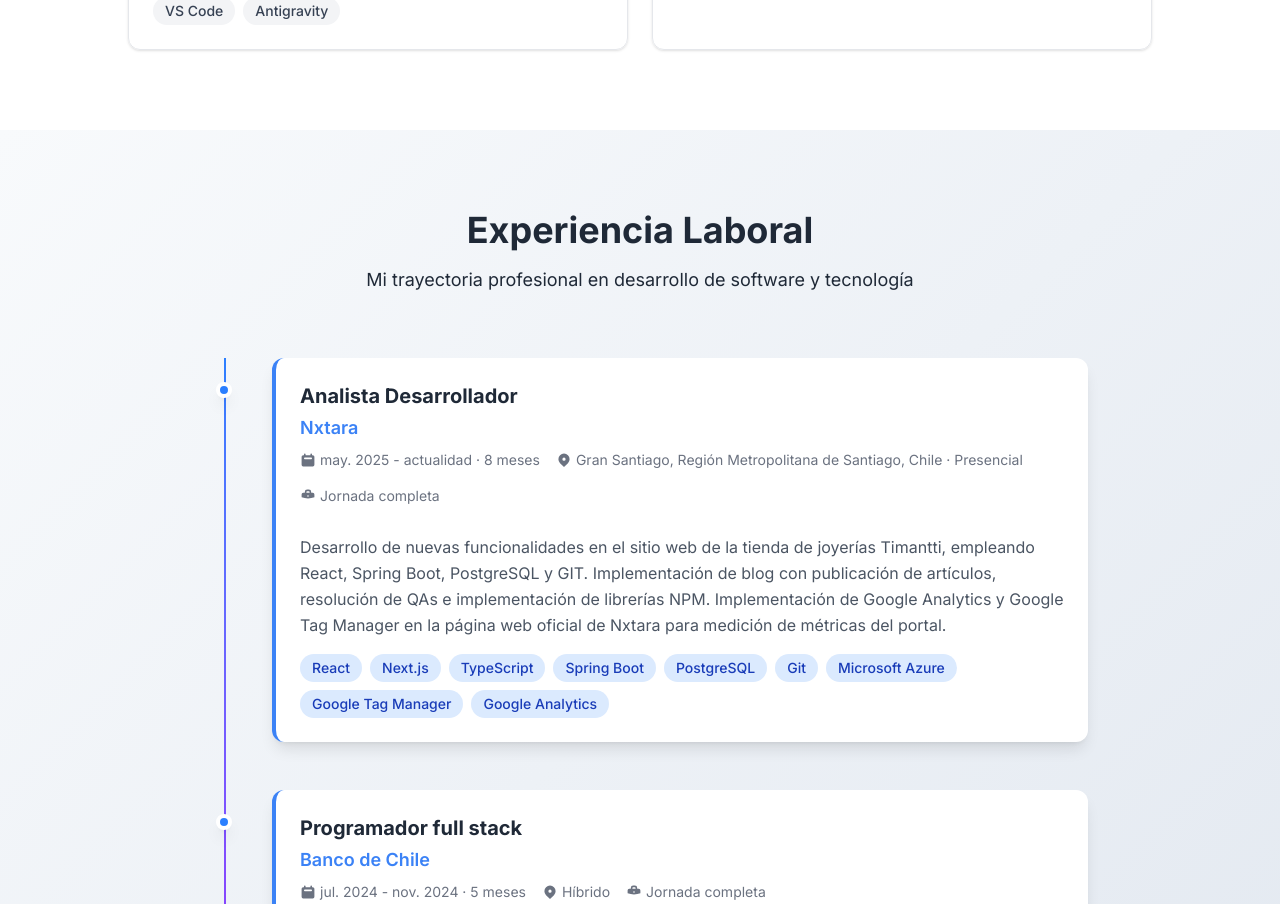
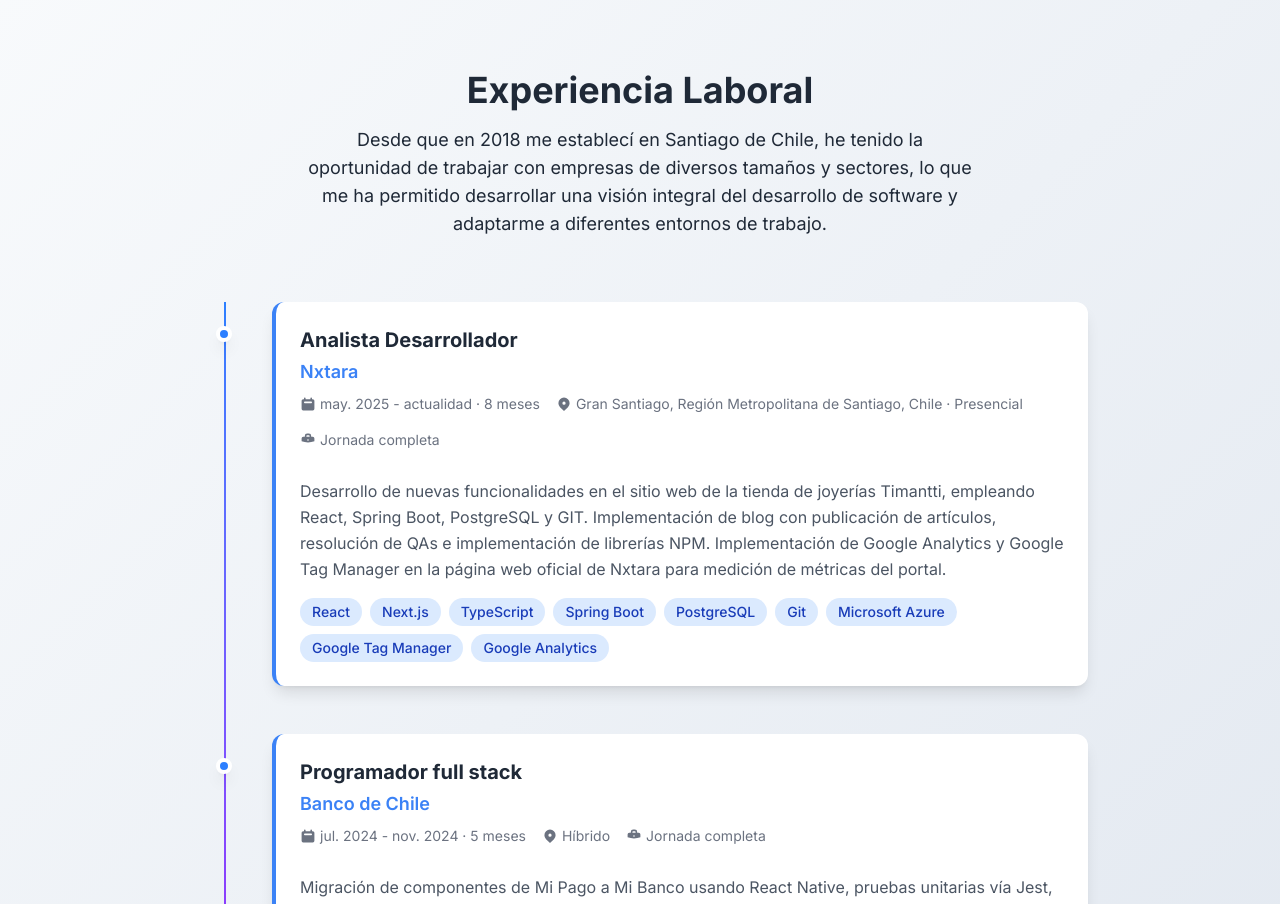
Before and after one commit to robertocaamanor/robertocaamanor.github.io, a React (Vite) app: page /#/ in a window 1280 px wide. Shown: the part 1840-2744 px from the top of the page. Built offline with nearby package versions, Linux system fonts and the light colour scheme; no server answers.

Commit message:
Reubicación de descripciones

```diff
--- a/src/data/about.ts
+++ b/src/data/about.ts
@@ -12,7 +12,7 @@
 // Textos de la sección About
 export const aboutContent = {
   title: "Acerca de mí",
-  subtitle: "Desde 2015, año en que hice mi práctica en Concepción, he estado realizando proyectos de transformación digital, empezando desde lo más tradicional hasta lo más moderno. Pasé de PHP a Spring Boot, de AngularJS a React, del ensayo/error a las pruebas unitarias, de Bootstrap a TailwindCSS. Mi trayectoria se basa en el aprendizaje constante y en los desafíos que me permitan crecer.\n\nDesde que en 2018 me establecí en Santiago de Chile, he tenido la oportunidad de trabajar con empresas de diversos tamaños y sectores, lo que me ha permitido desarrollar una visión integral del desarrollo de software y adaptarme a diferentes entornos de trabajo.",
+  subtitle: "Desde 2015, año en que hice mi práctica en Concepción, he estado realizando proyectos de transformación digital, empezando desde lo más tradicional hasta lo más moderno. Pasé de PHP a Spring Boot, de AngularJS a React, del ensayo/error a las pruebas unitarias, de Bootstrap a TailwindCSS. Mi trayectoria se basa en el aprendizaje constante y en los desafíos que me permitan crecer.",
   historyTitle: "Mi Historia",
   skillsTitle: "Habilidades Técnicas",
   experienceLabel: "Años de experiencia"
--- a/src/data/experience.ts
+++ b/src/data/experience.ts
@@ -208,5 +208,5 @@
 // Textos de la sección de experiencia
 export const experienceContent = {
   title: "Experiencia Laboral",
-  subtitle: "Mi trayectoria profesional en desarrollo de software y tecnología"
+  subtitle: "Desde que en 2018 me establecí en Santiago de Chile, he tenido la oportunidad de trabajar con empresas de diversos tamaños y sectores, lo que me ha permitido desarrollar una visión integral del desarrollo de software y adaptarme a diferentes entornos de trabajo."
 };
```
